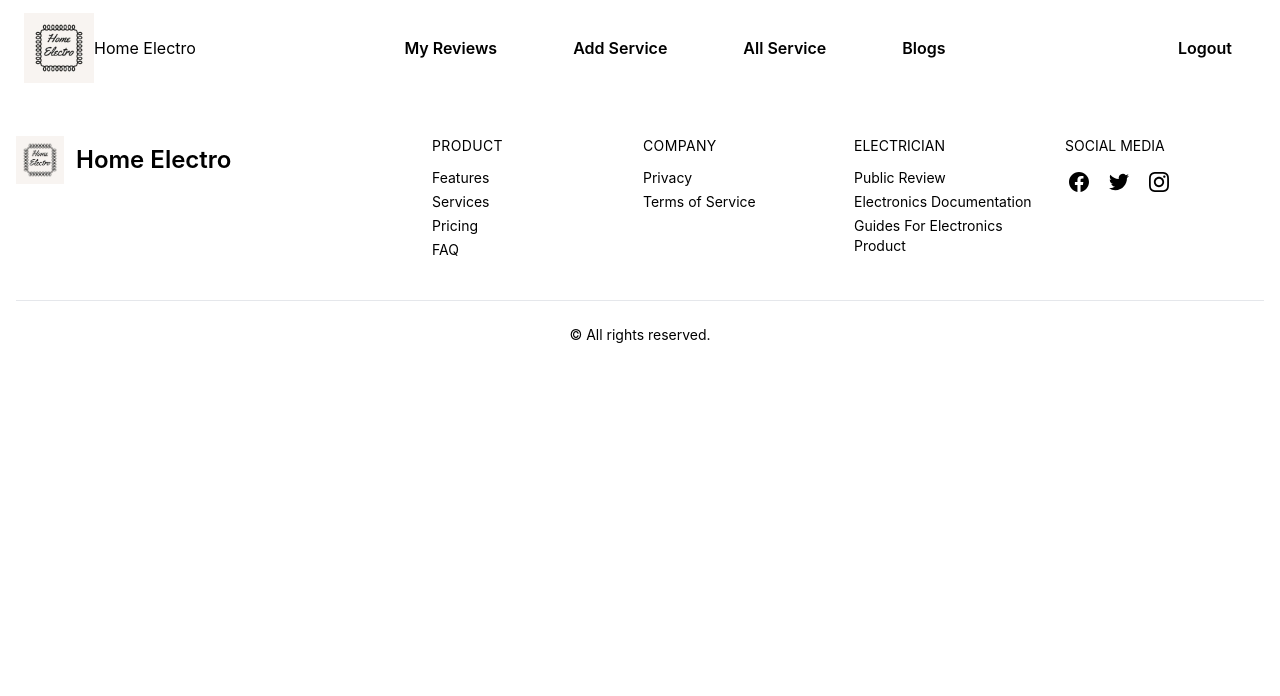
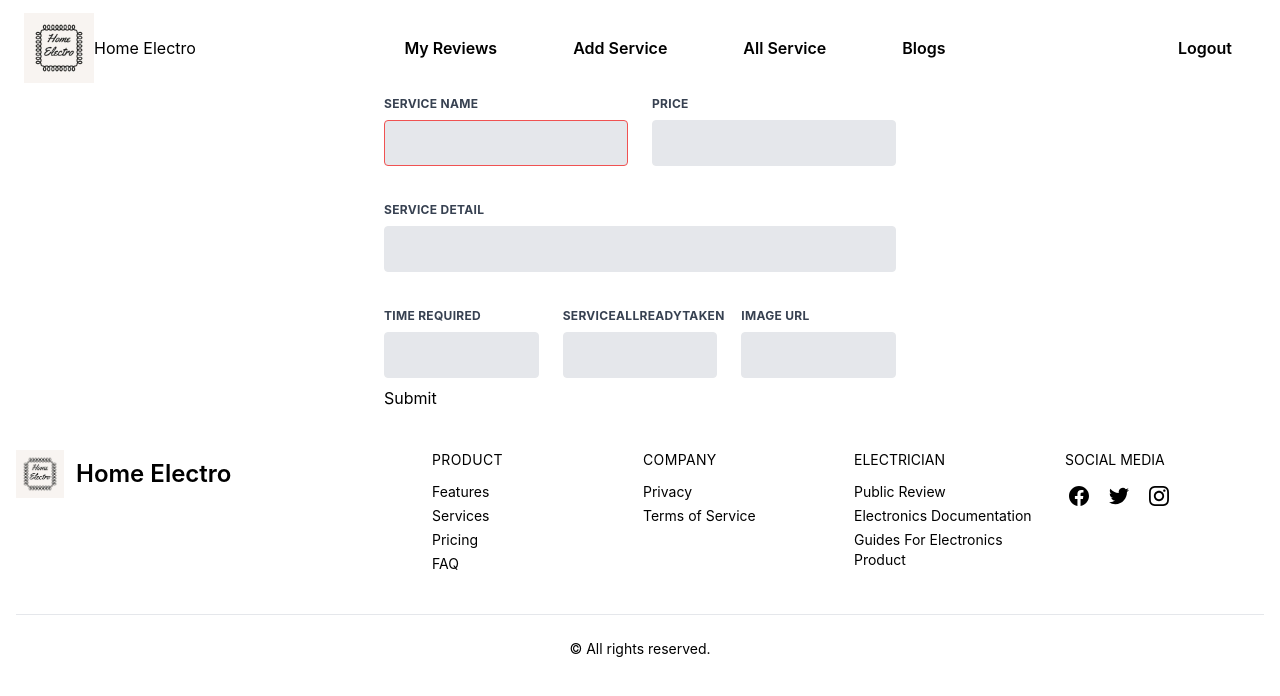
Before and after one commit to NoyonAhammadKhan/service-review, a React (Create React App) app: page /add-services in a window 1280 px wide. Shown: the top 696 px of the page. Built offline with nearby package versions, Linux system fonts and the light colour scheme; no server answers; sample sign-in values are in the browser's storage.

Commit message:
private route setup done

```diff
--- /dev/null
+++ b/src/Router/PrivateRoutes/PrivateRoute.js
@@ -0,0 +1,22 @@
+import { Spinner } from 'flowbite-react';
+import React, { useContext } from 'react';
+import { Navigate, useLocation } from 'react-router-dom';
+import { AuthContext } from '../../contexts/AuthProvider/AuthProvider';
+import Loader from '../../pages/Shared/loader/Loader';
+
+const PrivateRoute = ({children}) => {
+    const {user, loading} = useContext(AuthContext);
+
+
+    if(loading) {
+        return <Loader></Loader>
+    }
+
+    if(user){
+        return children;
+    }
+
+    return <Navigate to="/login" replace></Navigate>;
+};
+
+export default PrivateRoute;
--- a/src/Router/Routes/Routes.js
+++ b/src/Router/Routes/Routes.js
@@ -12,6 +12,7 @@ import MyReviews from '../../pages/MyReviews/MyReviews/MyReviews';
 import Register from '../../pages/Register/Register';
 import ServiceDetails from '../../pages/ServiceDetails/ServiceDetails/ServiceDetails';
 import Services from '../../pages/Services/Services/Services';
+import PrivateRoute from '../PrivateRoutes/PrivateRoute';
 const { createBrowserRouter } = require("react-router-dom");
 
 
@@ -51,12 +52,12 @@ const router = createBrowserRouter([
             },
             {
                 path:"/my-reviews",
-                element:<MyReviews/>,
+                element:<PrivateRoute><MyReviews/></PrivateRoute>,
 
             },
             {
                 path:"/add-services",
-                element:<AddService/>
+                element:<PrivateRoute><AddService/></PrivateRoute>
             }
         ]
     }
--- a/src/pages/AddService/AddService.js
+++ b/src/pages/AddService/AddService.js
@@ -1,9 +1,83 @@
 import React from 'react';
 
 const AddService = () => {
+  const handleSubmit=(event)=>{
+    event.preventDefault()
+    const form = event.target;
+      const serviceName=form.service.value;
+      const price = form.price.value;
+      const serviceDetails = form.detail.value;
+      const timeRequired = form.time.value;
+      const picture = form.picture.value;
+      const service={
+        serviceName,
+        price,
+        serviceDetails,
+        timeRequired,
+        picture
+      }
+      form.reset()
+
+      fetch(`http://localhost:5000/services`,{
+        method:'POST',
+        headers:{
+            'content-type':'application/json'
+        },
+        body:JSON.stringify(service)
+    })
+    .then(res=>res.json())
+    .catch(err=>console.log(err))
+
+  }
     return (
-        <div>
+        <div className='mr-auto ml-auto'>
+            <form onSubmit={handleSubmit} className="w-full max-w-lg ml-auto mr-auto">
+  <div className="flex flex-wrap -mx-3 mb-6">
+    <div className="w-full md:w-1/2 px-3 mb-6 md:mb-0">
+      <label className="block uppercase tracking-wide text-gray-700 text-xs font-bold mb-2" for="grid-first-name">
+        Service Name
+      </label>
+      <input name='service' className="appearance-none block w-full bg-gray-200 text-gray-700 border border-red-500 rounded py-3 px-4 mb-3 leading-tight focus:outline-none focus:bg-white" id="grid-first-name" type="text" required/>
 
+    </div>
+    <div className="w-full md:w-1/2 px-3">
+      <label className="block uppercase tracking-wide text-gray-700 text-xs font-bold mb-2" for="grid-last-name">
+        Price
+      </label>
+      <input name='price' className="appearance-none block w-full bg-gray-200 text-gray-700 border border-gray-200 rounded py-3 px-4 leading-tight focus:outline-none focus:bg-white focus:border-gray-500" id="grid-last-name" type="text" required/>
+    </div>
+  </div>
+  <div className="flex flex-wrap -mx-3 mb-6">
+    <div className="w-full px-3">
+      <label className="block uppercase tracking-wide text-gray-700 text-xs font-bold mb-2" for="grid-password">
+        Service Detail
+      </label>
+      <input name='detail' className="appearance-none block w-full bg-gray-200 text-gray-700 border border-gray-200 rounded py-3 px-4 mb-3 leading-tight focus:outline-none focus:bg-white focus:border-gray-500" id="grid-password" type="text" />
+
+    </div>
+  </div>
+  <div className="flex flex-wrap -mx-3 mb-2">
+    <div className="w-full md:w-1/3 px-3 mb-6 md:mb-0">
+      <label className="block uppercase tracking-wide text-gray-700 text-xs font-bold mb-2" for="grid-city">
+        Time Required
+      </label>
+      <input name='time' className="appearance-none block w-full bg-gray-200 text-gray-700 border border-gray-200 rounded py-3 px-4 leading-tight focus:outline-none focus:bg-white focus:border-gray-500" id="grid-city" type="text" />
+    </div>
+    <div className="w-full md:w-1/3 px-3 mb-6 md:mb-0">
+      <label className="block uppercase tracking-wide text-gray-700 text-xs font-bold mb-2" for="grid-state">
+        ServiceAllReadyTaken
+      </label>
+      <input className="appearance-none block w-full bg-gray-200 text-gray-700 border border-gray-200 rounded py-3 px-4 leading-tight focus:outline-none focus:bg-white focus:border-gray-500" id="grid-zip" type="text"/>
+    </div>
+    <div className="w-full md:w-1/3 px-3 mb-6 md:mb-0">
+      <label className="block uppercase tracking-wide text-gray-700 text-xs font-bold mb-2" for="grid-zip">
+        Image URL
+      </label>
+      <input name='picture' className="appearance-none block w-full bg-gray-200 text-gray-700 border border-gray-200 rounded py-3 px-4 leading-tight focus:outline-none focus:bg-white focus:border-gray-500" id="grid-zip" type="text"/>
+    </div>
+  </div>
+  <button type='submit'>Submit</button>
+</form>
         </div>
     );
 };
--- a/src/pages/Blog/Blog/Blog.js
+++ b/src/pages/Blog/Blog/Blog.js
@@ -3,9 +3,9 @@ import React from 'react';
 const Blog = ({blog}) => {
 	const {question ,answer}=blog;
     return (
-        <div className='border border-fuchsia-400 m-5'>
+        <div className=''>
             <div className="dark:bg-gray-800 dark:text-gray-100">
-	<div className="container max-w-4xl px-10 py-6 mx-auto rounded-lg shadow-sm dark:bg-gray-900">
+	<div className="container max-w-4xl px-10 py-6 mx-auto rounded-lg shadow-sm dark:bg-gray-900 border border-fuchsia-400 m-5">
 
 		<div className="mt-3">
 			<h1 className="text-2xl font-bold hover:underline">{question}</h1>
--- a/src/pages/ServiceDetails/ReviewSection/ReviewSection.js
+++ b/src/pages/ServiceDetails/ReviewSection/ReviewSection.js
@@ -7,15 +7,15 @@ import ReviewCard from './ReviewCard';
 const ReviewSection = ({ reviews }) => {
     const {user}=useContext(AuthContext);
     // const {serviceId}=reviews[0];
-    console.log('reviews',reviews[0].serviceId)
+    // console.log('reviews',reviews[0].serviceId)
     const handleReview = (event) => {
         event.preventDefault();
         const reviewDetails = event.target.review.value;
         const reviewerName =event.target.userName.value;
         const reviewerPicture=user?.photoURL
         const userEmail = user?.email
-        const serviceId=reviews[0].serviceId;
-        console.log(serviceId)
+        const serviceId=reviews[0]?.serviceId;
+        // console.log(serviceId)
         event.target.reset()
         const review={
             reviewDetails:reviewDetails,
--- /dev/null
+++ b/src/pages/Shared/loader/Loader.js
@@ -0,0 +1,11 @@
+import React from 'react';
+
+const Loader = () => {
+    return (
+        <div>
+            <div className="w-16 h-16 border-4 border-dashed rounded-full animate-spin dark:border-violet-400"></div>
+        </div>
+    );
+};
+
+export default Loader;
--- a/src/pages/Shared/loader/loader.js
+++ /dev/null
@@ -1,11 +0,0 @@
-import React from 'react';
-
-const loader = () => {
-    return (
-        <div>
-            <div className="w-16 h-16 border-4 border-dashed rounded-full animate-spin dark:border-violet-400"></div>
-        </div>
-    );
-};
-
-export default loader;
```
